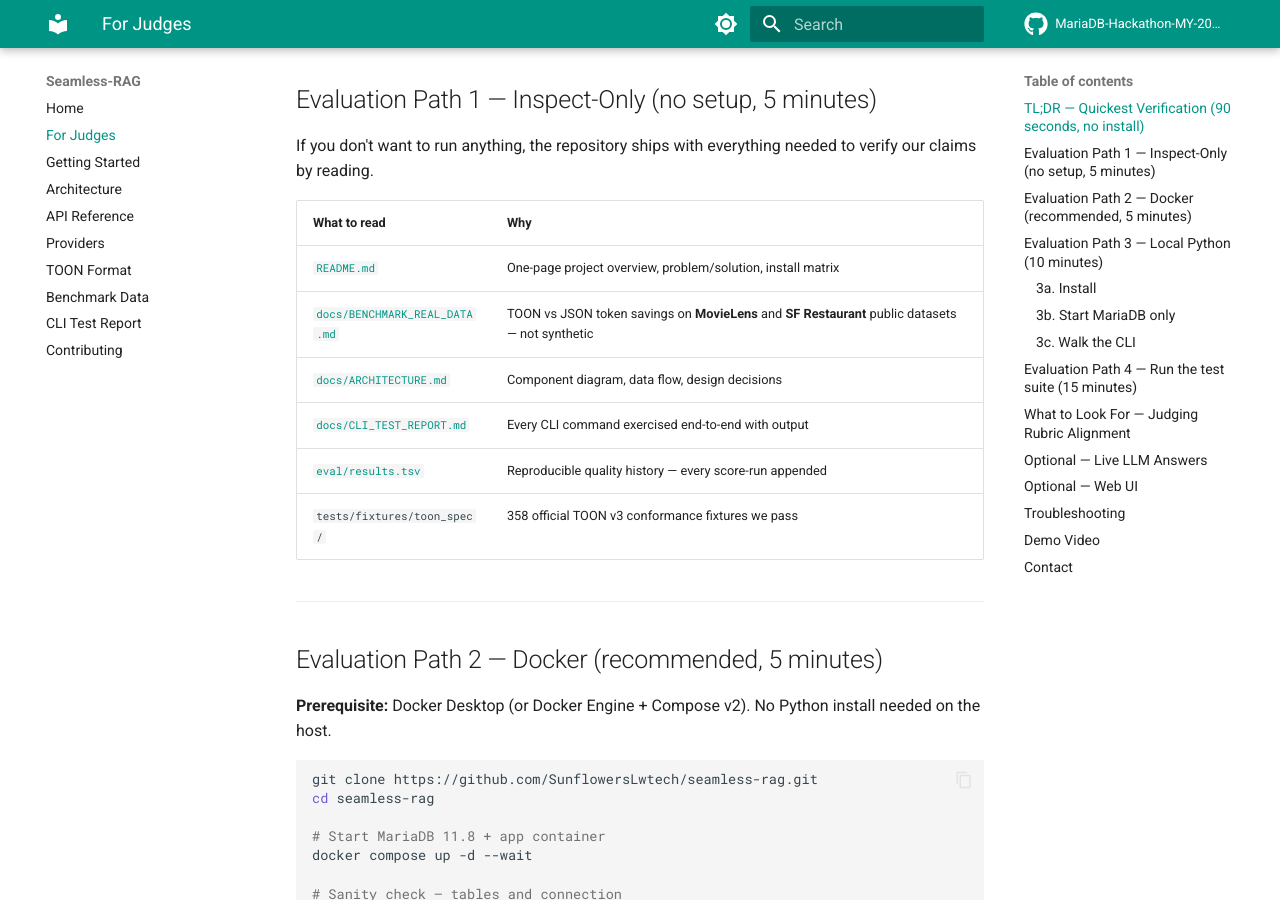
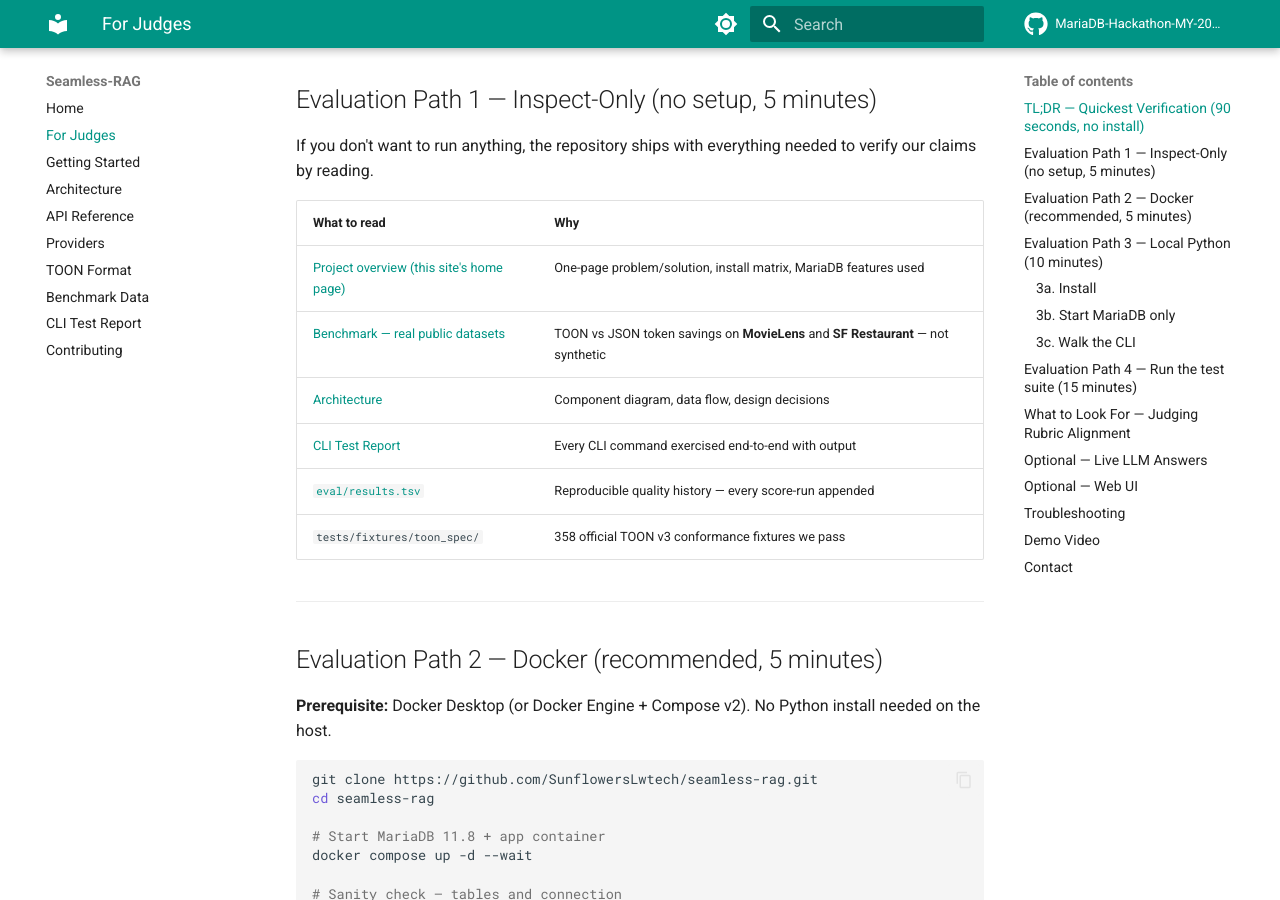
Before and after one commit to MariaDB-Hackathon-MY-2026/seamless-rag, an MkDocs documentation site: the page built from docs/judges-testing-guide.md, in a window 1280 px wide and 900 px high, scrolled down 682 px. Built offline with MkDocs 1.6.1 and Material for MkDocs 9.7.7, drawn with Linux system fonts in a browser that asks for light colours; comment, search, counter and statistics services are not loaded.

Commit message:
docs: redirect README + judges guide links to the styled MkDocs site
Judges who clicked "Start with JUDGES_TESTING_GUIDE.md" landed on the
raw markdown file rendered by GitHub's default styling — small font,
no nav, no syntax highlight. Point all rendered-doc links to the
Material-themed Pages site instead so the entry experience matches
what we built.

README.md:
  - Quick Start for Judges -> /judges-testing-guide/
  - "full benchmark" -> /BENCHMARK_REAL_DATA/
  - "Providers guide" -> /providers/
  - Footer Documentation link -> org Pages (was the personal fork)

JUDGES_TESTING_GUIDE.md (root): the four "What to read" rows now link
to the rendered ARCHITECTURE/CLI_TEST_REPORT/BENCHMARK pages on Pages.

docs/judges-testing-guide.md: same rows but kept as MkDocs-relative
links (index.md, ARCHITECTURE.md, etc.) which MkDocs converts to clean
URLs when building.

All four target URLs verified live (200 OK) on
mariadb-hackathon-my-2026.github.io/seamless-rag/.

```diff
--- a/docs/judges-testing-guide.md
+++ b/docs/judges-testing-guide.md
@@ -31,10 +31,10 @@
 
 | What to read | Why |
 |---|---|
-| [`README.md`](https://github.com/MariaDB-Hackathon-MY-2026/seamless-rag/blob/main/README.md) | One-page project overview, problem/solution, install matrix |
-| [`docs/BENCHMARK_REAL_DATA.md`](BENCHMARK_REAL_DATA.md) | TOON vs JSON token savings on **MovieLens** and **SF Restaurant** public datasets — not synthetic |
-| [`docs/ARCHITECTURE.md`](ARCHITECTURE.md) | Component diagram, data flow, design decisions |
-| [`docs/CLI_TEST_REPORT.md`](CLI_TEST_REPORT.md) | Every CLI command exercised end-to-end with output |
+| [Project overview (this site's home page)](index.md) | One-page problem/solution, install matrix, MariaDB features used |
+| [Benchmark — real public datasets](BENCHMARK_REAL_DATA.md) | TOON vs JSON token savings on **MovieLens** and **SF Restaurant** — not synthetic |
+| [Architecture](ARCHITECTURE.md) | Component diagram, data flow, design decisions |
+| [CLI Test Report](CLI_TEST_REPORT.md) | Every CLI command exercised end-to-end with output |
 | [`eval/results.tsv`](https://github.com/MariaDB-Hackathon-MY-2026/seamless-rag/blob/main/eval/results.tsv) | Reproducible quality history — every score-run appended |
 | `tests/fixtures/toon_spec/` | 358 official TOON v3 conformance fixtures we pass |
 
```
Also changed, not shown: JUDGES_TESTING_GUIDE.md (+4 -4 lines), README.md (+4 -4 lines).
